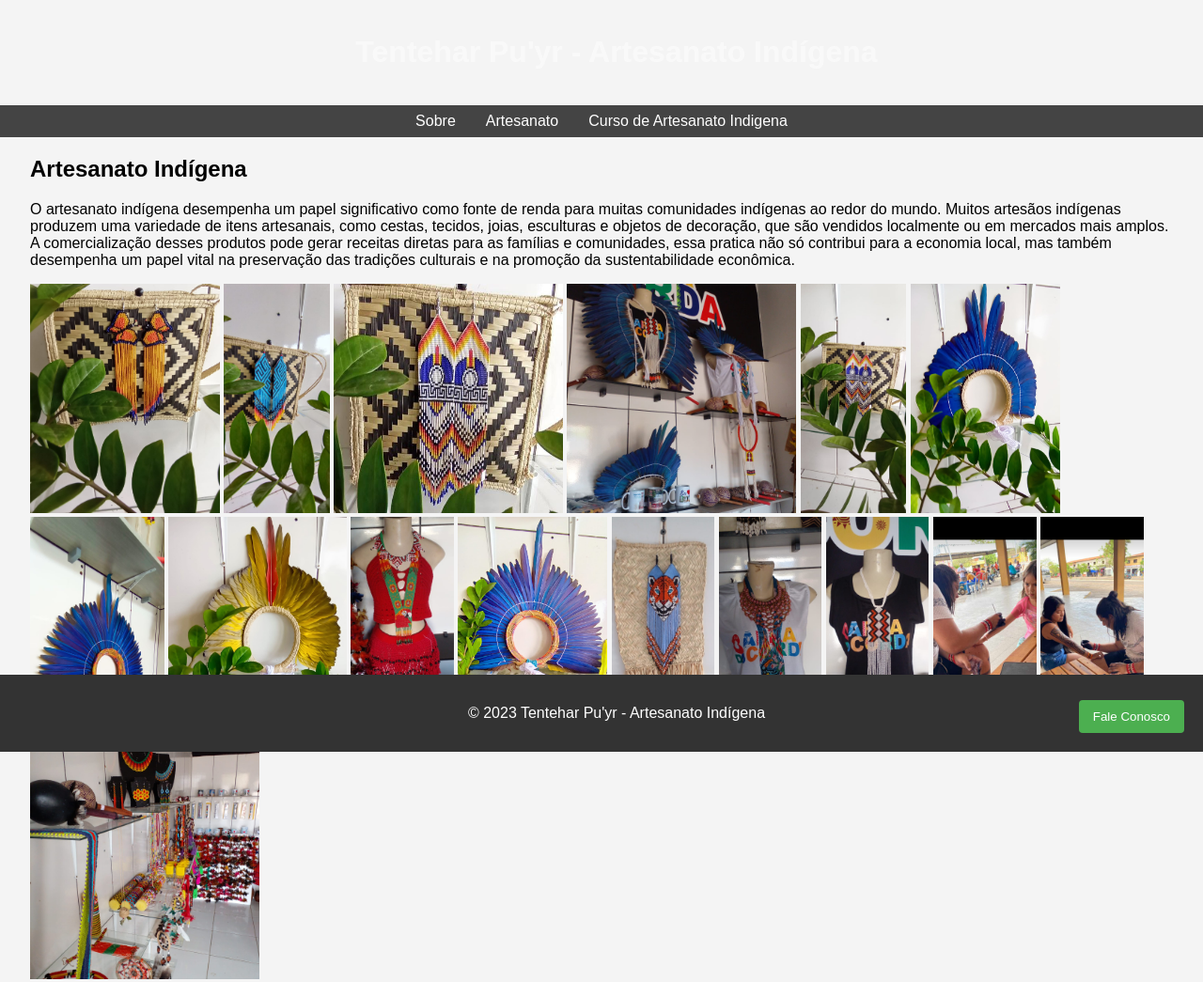
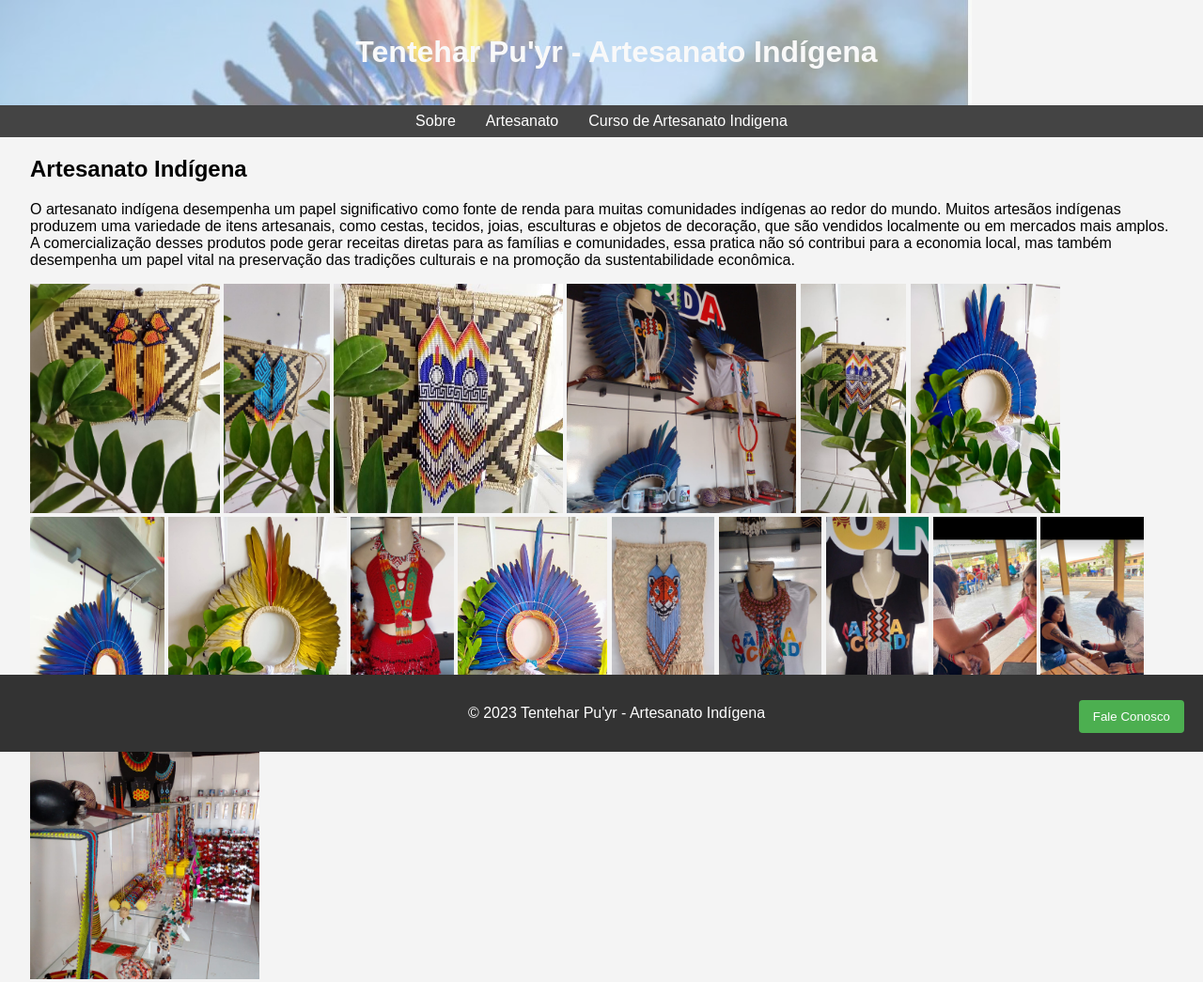
Before and after one commit to fryancisco/Puyr, a plain HTML site: page index.html in a window 1280 px wide. Shown: the top 1045 px of the page at 94% size. Drawn offline with Linux system fonts and the light colour scheme.

Commit message:
Update index.html

```diff
--- a/index.html
+++ b/index.html
@@ -13,7 +13,8 @@
         }
 
         header {
-            background-image: url('/Puyr/img/a.jpeg') no-repeat;
+            background-image: url('/Puyr/img/a.jpeg');
+            background-repeat: no-repeat;
             color: #fff;
             text-align: center;
             padding: 1em;
```
